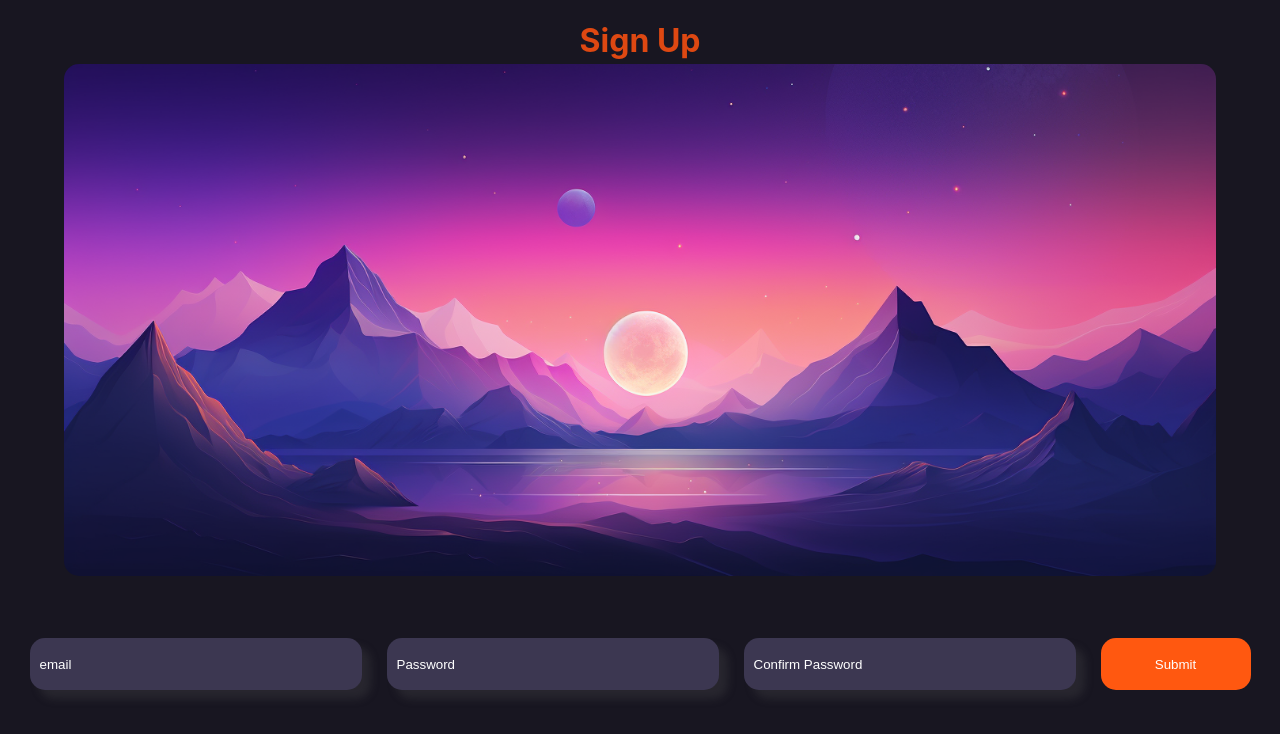
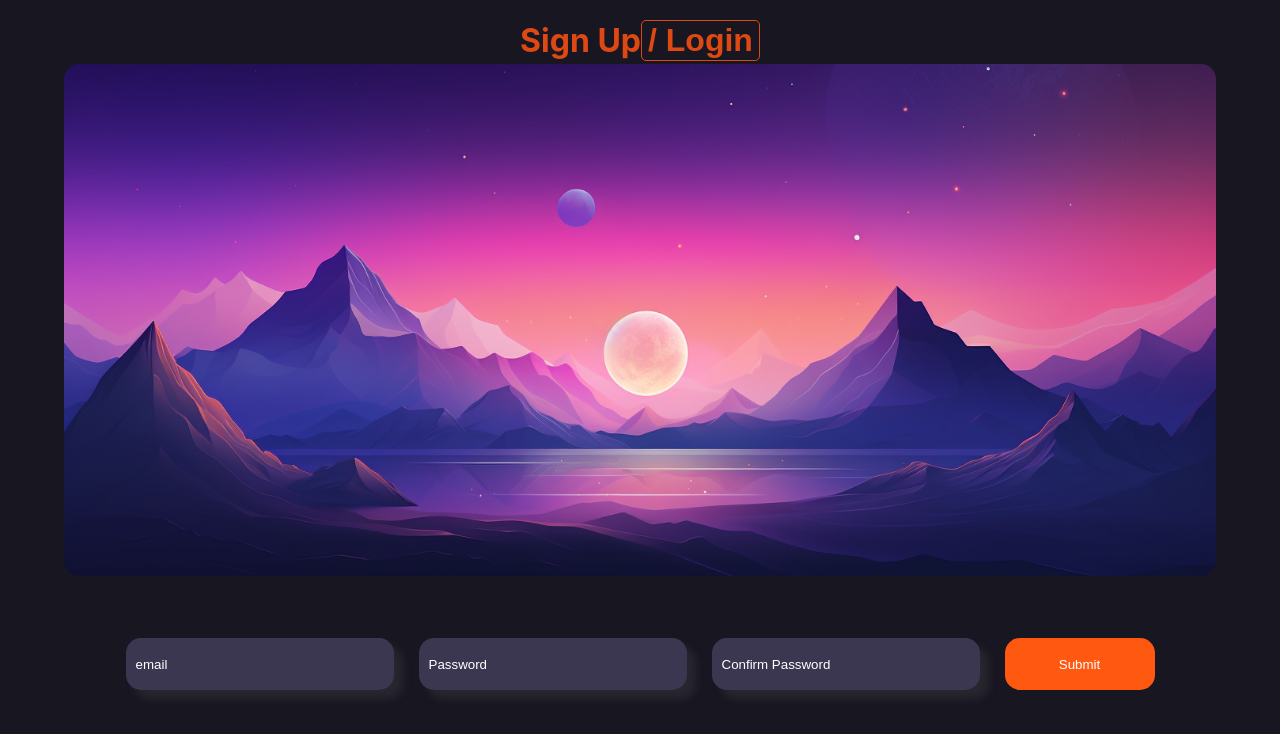
Before and after one commit to joppe2001/benkyo-test, a React (Create React App) app: page /login in a window 1280 px wide. Shown: the top 734 px of the page. Built offline with nearby package versions, Linux system fonts and the light colour scheme; no server answers.

Commit message:
[maestro-joppe] changing login page

```diff
--- a/src/components/molecules/form/Form.module.scss
+++ b/src/components/molecules/form/Form.module.scss
@@ -8,15 +8,8 @@
   height: 100vh;
   width: 100vw;
 
-  // i want to have the buttons be all next to each other with a sligh border between them adn then the submit button to also be on the right but still touching them
   @import "../../../mixins/for-device.scss";
 
-
-  .formContainer {
-
-
-
-  }
   .form {
     position: absolute;
     z-index: 999;
@@ -43,9 +36,8 @@
 
       .input {
         border: none;
-        // add border-radius to the first child
         height: 50px;
-        width: 25vw;
+        width: 20vw;
         border-radius: 15px;
         background-color: #3c3751;
         box-shadow: 9px 9px 9px rgba(89, 88, 88, 0.25);
--- a/src/components/organisms/login/Login.jsx
+++ b/src/components/organisms/login/Login.jsx
@@ -6,12 +6,11 @@ import { useState, useEffect } from 'react';
 import { LoadingSpinner } from '../../atoms/Loading/Loading';
 
 const Login = () => {
-  const [isAuthenticated, setIsAuthenticated] = useState(isLoggedIn());
+  const [showLogin, setShowLogin] = useState(false);
   const [loading, setLoading] = useState(true);
 
   useEffect(() => {
-    const unsubscribe = auth.onAuthStateChanged((user) => {
-      setIsAuthenticated(!!user);
+    const unsubscribe = auth.onAuthStateChanged(() => {
       setTimeout(() => setLoading(false), 1000);
     });
 
@@ -44,7 +43,7 @@ const Login = () => {
   ];
 
   const handleAuth = (data) => {
-    if (isAuthenticated) {
+    if (showLogin) {
       login(data.email, data.password);
     } else {
       signup(data.email, data.password);
@@ -62,15 +61,19 @@ const Login = () => {
   return (
     <div className={styles.login}>
       <div className={styles.header}>
-        <h1>{isAuthenticated ? 'Log In' : 'Sign Up'}</h1>
+        <h1>{showLogin ? 'Log In ' : 'Sign Up '}</h1>
+        <button onClick={() => setShowLogin(!showLogin)}>
+          {showLogin ? '/ Signup' : '/ Login'}
+        </button>
       </div>
       <div className={styles.imageContainer}>
         <img src={background} alt="imag" className={styles.image} />
       </div>
       <Form
-        fields={isAuthenticated ? commonFields : signUpFields}
+        fields={showLogin ? commonFields : signUpFields}
         onSubmit={handleAuth}
       />
+
     </div>
   );
 };
--- a/src/components/organisms/login/Login.module.scss
+++ b/src/components/organisms/login/Login.module.scss
@@ -7,6 +7,18 @@
 		width: 100%;
 		display: flex;
 		justify-content: center;
+		align-items: center;
+
+		button {
+			background-color: transparent;
+			border: 1px solid;
+			border-radius: 5px;
+			color: rgb(222, 72, 18);
+			font-size: 2rem;
+			font-weight: bold;
+			cursor: pointer;
+			z-index: 999;
+		}
 	}
 
 	.imageContainer {
```
